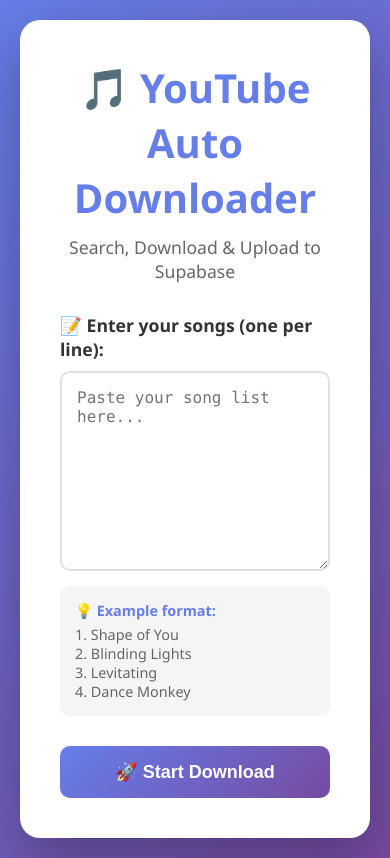
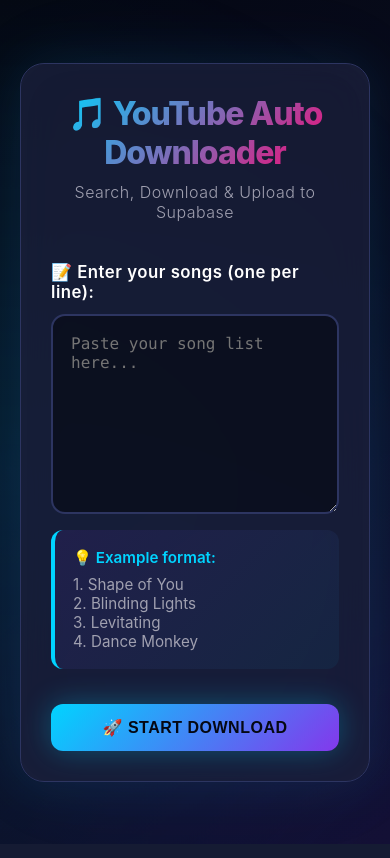
Before and after one commit to Bhanudai029/deploy-my, a Flask app: page / in a window 390 px wide. After the commit the page ends 827 px from the top, so only its background shows below. Run offline with Flask 3, Linux system fonts and the light colour scheme; some libraries are stand-ins or nearby versions.

Commit message:
ðŸŽ¨ Redesign UI with modern dark theme, neon accents, and smooth animations

```diff
--- a/templates/index.html
+++ b/templates/index.html
@@ -11,187 +11,347 @@
             box-sizing: border-box;
         }
 
+        :root {
+            --primary: #00d4ff;
+            --secondary: #ff006e;
+            --accent: #8338ec;
+            --dark-bg: #0a0e27;
+            --darker-bg: #050812;
+            --card-bg: #1a1f3a;
+            --border: #2d3561;
+            --text-primary: #ffffff;
+            --text-secondary: #a0a0b0;
+            --success: #00ff88;
+            --error: #ff3366;
+        }
+
         body {
-            font-family: 'Segoe UI', Tahoma, Geneva, Verdana, sans-serif;
-            background: linear-gradient(135deg, #667eea 0%, #764ba2 100%);
+            font-family: 'Inter', 'Segoe UI', Tahoma, Geneva, Verdana, sans-serif;
+            background: linear-gradient(135deg, var(--darker-bg) 0%, var(--dark-bg) 100%);
             min-height: 100vh;
             padding: 20px;
           display: flex;
           justify-content: center;
           align-items: center;
+            color: var(--text-primary);
+            overflow-x: hidden;
+        }
+
+        /* Animated background elements */
+        body::before {
+            content: '';
+            position: fixed;
+            top: -50%;
+            left: -50%;
+            width: 200%;
+            height: 200%;
+            background:
+                radial-gradient(circle at 20% 50%, rgba(0, 212, 255, 0.1) 0%, transparent 50%),
+                radial-gradient(circle at 80% 80%, rgba(131, 56, 236, 0.1) 0%, transparent 50%);
+            animation: moveGradient 15s ease infinite;
+            pointer-events: none;
+            z-index: -1;
+        }
+
+        @keyframes moveGradient {
+            0%, 100% { transform: translate(0, 0); }
+            50% { transform: translate(50px, 50px); }
         }
 
         .container {
-            background: white;
-            border-radius: 20px;
-            box-shadow: 0 20px 60px rgba(0,0,0,0.3);
-            padding: 40px;
-            max-width: 800px;
+            background: rgba(26, 31, 58, 0.8);
+            backdrop-filter: blur(20px);
+            border: 1px solid var(--border);
+            border-radius: 24px;
+            padding: 50px;
+            max-width: 900px;
             width: 100%;
+            box-shadow:
+                0 0 50px rgba(0, 212, 255, 0.1),
+                0 0 100px rgba(131, 56, 236, 0.05),
+                inset 0 0 50px rgba(255, 255, 255, 0.02);
+            animation: slideIn 0.8s ease-out;
+        }
+
+        @keyframes slideIn {
+            from {
+                opacity: 0;
+                transform: translateY(30px);
+            }
+            to {
+                opacity: 1;
+                transform: translateY(0);
+            }
         }
 
         h1 {
-            color: #667eea;
+            background: linear-gradient(135deg, var(--primary) 0%, var(--secondary) 100%);
+            -webkit-background-clip: text;
+            -webkit-text-fill-color: transparent;
+            background-clip: text;
             text-align: center;
             margin-bottom: 10px;
-            font-size: 2.5em;
+            font-size: 3em;
+            font-weight: 800;
+            letter-spacing: -1px;
         }
 
         .subtitle {
             text-align: center;
-            color: #666;
-            margin-bottom: 30px;
+            color: var(--text-secondary);
+            margin-bottom: 40px;
             font-size: 1.1em;
+            font-weight: 300;
+            letter-spacing: 0.5px;
         }
 
         .input-section {
-            margin-bottom: 30px;
+            margin-bottom: 35px;
         }
 
         label {
             display: block;
-            margin-bottom: 10px;
-            color: #333;
+            margin-bottom: 12px;
+            color: var(--text-primary);
             font-weight: 600;
-            font-size: 1.1em;
+            font-size: 1.05em;
+            letter-spacing: 0.5px;
         }
 
         textarea {
             width: 100%;
-            padding: 15px;
-            border: 2px solid #e0e0e0;
-            border-radius: 10px;
+            padding: 18px;
+            border: 2px solid var(--border);
+            border-radius: 14px;
             font-size: 16px;
             font-family: 'Consolas', 'Courier New', monospace;
             resize: vertical;
             min-height: 200px;
-            transition: border-color 0.3s;
+            transition: all 0.3s ease;
+            background: rgba(5, 8, 18, 0.6);
+            color: var(--text-primary);
         }
 
         textarea:focus {
             outline: none;
-            border-color: #667eea;
+            border-color: var(--primary);
+            box-shadow: 0 0 20px rgba(0, 212, 255, 0.3);
+            background: rgba(5, 8, 18, 0.8);
         }
 
         .example {
-            background: #f5f5f5;
-            padding: 15px;
-            border-radius: 10px;
-            margin-top: 10px;
-            font-size: 0.9em;
-            color: #666;
+            background: linear-gradient(135deg, rgba(131, 56, 236, 0.1) 0%, rgba(0, 212, 255, 0.05) 100%);
+            padding: 18px;
+            border-radius: 12px;
+            margin-top: 12px;
+            font-size: 0.95em;
+            color: var(--text-secondary);
+            border-left: 4px solid var(--primary);
         }
 
         .example strong {
-            color: #667eea;
+            color: var(--primary);
             display: block;
-            margin-bottom: 5px;
+            margin-bottom: 8px;
+            font-weight: 600;
         }
 
         button {
             width: 100%;
-            padding: 15px;
-            background: linear-gradient(135deg, #667eea 0%, #764ba2 100%);
-            color: white;
+            padding: 16px;
+            background: linear-gradient(135deg, var(--primary) 0%, var(--accent) 100%);
+            color: var(--darker-bg);
             border: none;
-            border-radius: 10px;
+            border-radius: 12px;
             font-size: 18px;
-            font-weight: 600;
+            font-weight: 700;
             cursor: pointer;
-            transition: transform 0.2s, box-shadow 0.2s;
+            transition: all 0.3s ease;
+            box-shadow: 0 0 30px rgba(0, 212, 255, 0.3);
+            letter-spacing: 0.5px;
+            text-transform: uppercase;
         }
 
         button:hover {
-            transform: translateY(-2px);
-            box-shadow: 0 5px 20px rgba(102, 126, 234, 0.4);
+            transform: translateY(-3px);
+            box-shadow: 0 0 50px rgba(0, 212, 255, 0.5), 0 10px 30px rgba(0, 212, 255, 0.2);
         }
 
         button:active {
-            transform: translateY(0);
+            transform: translateY(-1px);
         }
 
         button:disabled {
-            background: #ccc;
+            background: var(--border);
             cursor: not-allowed;
             transform: none;
+            box-shadow: none;
+            color: var(--text-secondary);
         }
 
         .status-section {
-            margin-top: 30px;
+            margin-top: 40px;
             display: none;
         }
 
         .status-section.active {
             display: block;
+            animation: slideIn 0.5s ease-out;
+        }
+
+        .status-section h2 {
+            font-size: 1.3em;
+            margin-bottom: 18px;
+            color: var(--primary);
+            font-weight: 700;
+            letter-spacing: 0.5px;
         }
 
         .progress {
-            background: #f5f5f5;
-            border-radius: 10px;
+            background: rgba(5, 8, 18, 0.6);
+            border: 1px solid var(--border);
+            border-radius: 12px;
             padding: 20px;
             max-height: 400px;
             overflow-y: auto;
+            font-family: 'Consolas', monospace;
+            font-size: 13px;
+        }
+
+        .progress::-webkit-scrollbar {
+            width: 8px;
+        }
+
+        .progress::-webkit-scrollbar-track {
+            background: rgba(0, 212, 255, 0.05);
+            border-radius: 10px;
+        }
+
+        .progress::-webkit-scrollbar-thumb {
+            background: linear-gradient(180deg, var(--primary) 0%, var(--accent) 100%);
+            border-radius: 10px;
         }
 
         .progress-item {
-            padding: 8px;
-            margin-bottom: 5px;
-            font-family: 'Consolas', monospace;
-            font-size: 14px;
-            animation: fadeIn 0.3s;
-        }
-
-        @keyframes fadeIn {
-            from { opacity: 0; transform: translateY(-10px); }
-            to { opacity: 1; transform: translateY(0); }
+            padding: 10px;
+            margin-bottom: 6px;
+            border-left: 3px solid var(--primary);
+            padding-left: 12px;
+            color: var(--text-secondary);
+            animation: slideIn 0.3s ease-out;
         }
 
         .results {
-            margin-top: 20px;
-            background: #e8f5e9;
-            border-radius: 10px;
-            padding: 20px;
+            margin-top: 25px;
+            background: linear-gradient(135deg, rgba(0, 255, 136, 0.1) 0%, rgba(0, 212, 255, 0.05) 100%);
+            border: 1px solid rgba(0, 255, 136, 0.3);
+            border-radius: 12px;
+            padding: 25px;
         }
 
         .results.error {
-            background: #ffebee;
+            background: linear-gradient(135deg, rgba(255, 51, 102, 0.1) 0%, rgba(255, 0, 110, 0.05) 100%);
+            border-color: rgba(255, 51, 102, 0.3);
+        }
+
+        .results h3 {
+            color: var(--success);
+            margin-bottom: 15px;
+            font-size: 1.2em;
+            font-weight: 700;
+        }
+
+        .results.error h3 {
+            color: var(--error);
         }
 
         .result-item {
-            margin-bottom: 10px;
+            margin-bottom: 12px;
             font-size: 16px;
+            color: var(--text-primary);
         }
 
         .url-list {
-            margin-top: 15px;
-            background: white;
-            padding: 15px;
-            border-radius: 8px;
+            margin-top: 18px;
+            background: rgba(5, 8, 18, 0.6);
+            padding: 18px;
+            border-radius: 10px;
+            border-left: 4px solid var(--primary);
+        }
+
+        .url-list strong {
+            display: block;
+            margin-bottom: 12px;
+            color: var(--primary);
+            font-weight: 600;
         }
 
         .url-item {
-            padding: 8px;
-            margin-bottom: 8px;
-            background: #f5f5f5;
-            border-radius: 5px;
+            padding: 12px;
+            margin-bottom: 10px;
+            background: rgba(0, 212, 255, 0.05);
+            border-radius: 8px;
             word-break: break-all;
             font-size: 13px;
+            border-left: 3px solid var(--primary);
+            padding-left: 12px;
+        }
+
+        .url-item strong {
+            color: var(--primary);
+            display: block;
+            margin-bottom: 6px;
+            border: none;
+            padding: 0;
+          font-size: 14px;
+        }
+
+        .url-item a {
+            color: var(--accent);
+            text-decoration: none;
+            word-wrap: break-word;
+            transition: color 0.3s ease;
+        }
+
+        .url-item a:hover {
+            color: var(--primary);
+            text-decoration: underline;
         }
 
         .spinner {
             display: inline-block;
-            width: 20px;
-            height: 20px;
-            border: 3px solid #f3f3f3;
-            border-top: 3px solid #667eea;
+            width: 18px;
+            height: 18px;
+            border: 3px solid rgba(0, 212, 255, 0.2);
+            border-top: 3px solid var(--primary);
             border-radius: 50%;
-            animation: spin 1s linear infinite;
+            animation: spin 0.8s linear infinite;
             margin-right: 10px;
         }
 
         @keyframes spin {
             0% { transform: rotate(0deg); }
             100% { transform: rotate(360deg); }
+        }
+
+        /* Responsive design */
+        @media (max-width: 768px) {
+            .container {
+                padding: 30px;
+            }
+
+            h1 {
+                font-size: 2em;
+            }
+
+            .subtitle {
+                font-size: 1em;
+            }
+
+            button {
+                font-size: 16px;
+                padding: 14px;
+            }
         }
     </style>
 </head>
@@ -216,7 +376,7 @@
         <button id="downloadBtn" onclick="startDownload()">🚀 Start Download</button>
 
         <div class="status-section" id="statusSection">
-            <h2 style="margin-bottom: 15px; color: #667eea;">📊 Progress</h2>
+            <h2>📊 Progress</h2>
             <div class="progress" id="progressLog"></div>
             <div id="resultsSection"></div>
         </div>
@@ -306,7 +466,7 @@
             if (results.error) {
                 resultsSection.innerHTML = `
                     <div class="results error">
-                        <h3 style="color: #c62828; margin-bottom: 10px;">❌ Error</h3>
+                        <h3>❌ Error</h3>
                         <p>${results.error}</p>
                     </div>
                 `;
@@ -315,7 +475,7 @@
 
             let html = `
                 <div class="results">
-                    <h3 style="color: #2e7d32; margin-bottom: 15px;">✅ Complete!</h3>
+                    <h3>✅ Complete!</h3>
                     <div class="result-item">🎵 Downloads: ${results.successful_downloads}/${results.total_songs}</div>
                     <div class="result-item">☁️ Uploads: ${results.successful_uploads}/${results.successful_downloads}</div>
             `;
@@ -323,14 +483,14 @@
             if (results.public_urls && results.public_urls.length > 0) {
                 html += `
                     <div class="url-list">
-                        <strong style="display: block; margin-bottom: 10px;">🌍 Public URLs:</strong>
+                        <strong>🌍 Public URLs:</strong>
                 `;
 
                 results.public_urls.forEach(([filename, url], index) => {
                     html += `
                         <div class="url-item">
                             <strong>${index + 1}. ${filename}</strong><br>
-                            <a href="${url}" target="_blank" style="color: #667eea;">${url}</a>
+                            <a href="${url}" target="_blank">${url}</a>
                         </div>
                     `;
                 });
```
Lines whose indentation alone changed are shown as unchanged.
